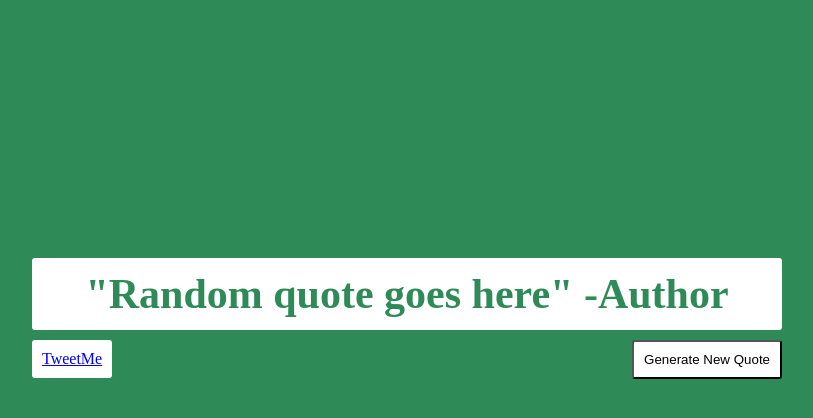
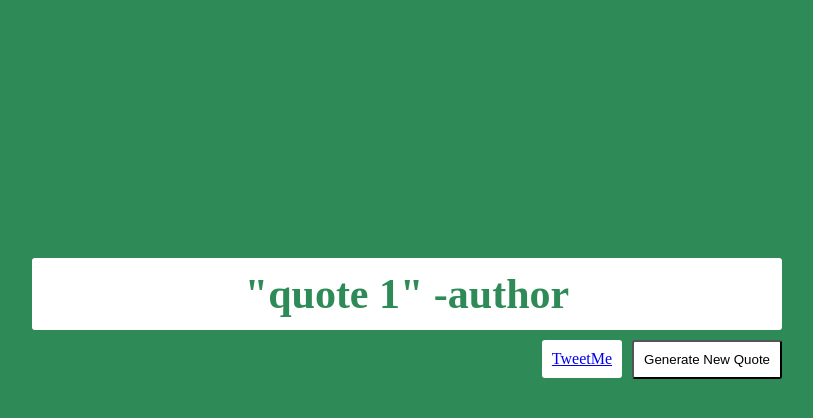
Before and after one commit to nyghtly-derek/Random-Quote-Gen, a plain HTML site: page index.html in a window 1280 px wide. Both pictures are taken after a click on the button "Generate New Quote". Shown: the whole page, without its empty margins (233-1046 px from the left). Drawn offline with Linux system fonts and the light colour scheme.

Commit message:
implemented random quote generation and tweet button

```diff
--- a/index.html
+++ b/index.html
@@ -11,13 +11,19 @@
             <div id="js-quote-box__quote" class="quote-box__quote">
                 "Random quote goes here" -Author
             </div>
-            <div class="quote-box__tweet-me">
-                <a href="https://twitter.com/intent/tweet?text=Hello%20world">TweetMe</a>
-            </div>
-            <button class="quote-box__button" onclick="generateQuote()">Generate New Quote</button>
+            <button class="quote-box__button"
+                    onclick="generateQuote()">
+                Generate New Quote
+            </button>
+            <a href="#"
+               class="quote-box__tweet-me"
+               id="js-quote-box__tweet-me"
+               onclick="tweetQuote()">
+                TweetMe
+            </a>
         </div>
 
     <!---------------- javaScript ------------------>
-    <script src="script.js"></script>
+    <script src="quote-generator.js"></script>
   </body>
 </html>
--- a/main.css
+++ b/main.css
@@ -32,10 +32,11 @@ body
 
 .quote-box__tweet-me
 {
-    float: left;
+    float: right;
     background-color: white;
     padding:10px;
     margin-top:10px;
+    margin-right:10px;
     border-radius:3px;
 }
 
--- a/quote-generator.js
+++ b/quote-generator.js
@@ -1,6 +1,17 @@
-var newQuote = "THIS IS A NEW QUOTE";
+
+
 var quoteBox = document.getElementById("js-quote-box__quote");
+var tweetButton = document.getElementById("js-quote-box__tweet-me");
+
+var quotes = ['"quote 1" -author', '"quote 2" -author', '"quote 3" -author'];
+var currentQuote = '"Random quote goes here" -Author';
 
 function generateQuote() {
-    quoteBox.innerHTML = newQuote;
+    var randomIndex = Math.floor(Math.random() * (quotes.length));
+    currentQuote = quotes[randomIndex];
+    quoteBox.innerHTML = currentQuote;
 }
+
+function tweetQuote() {
+    tweetButton.href = "https://twitter.com/intent/tweet?text=" + encodeURI(currentQuote);
+}
```
